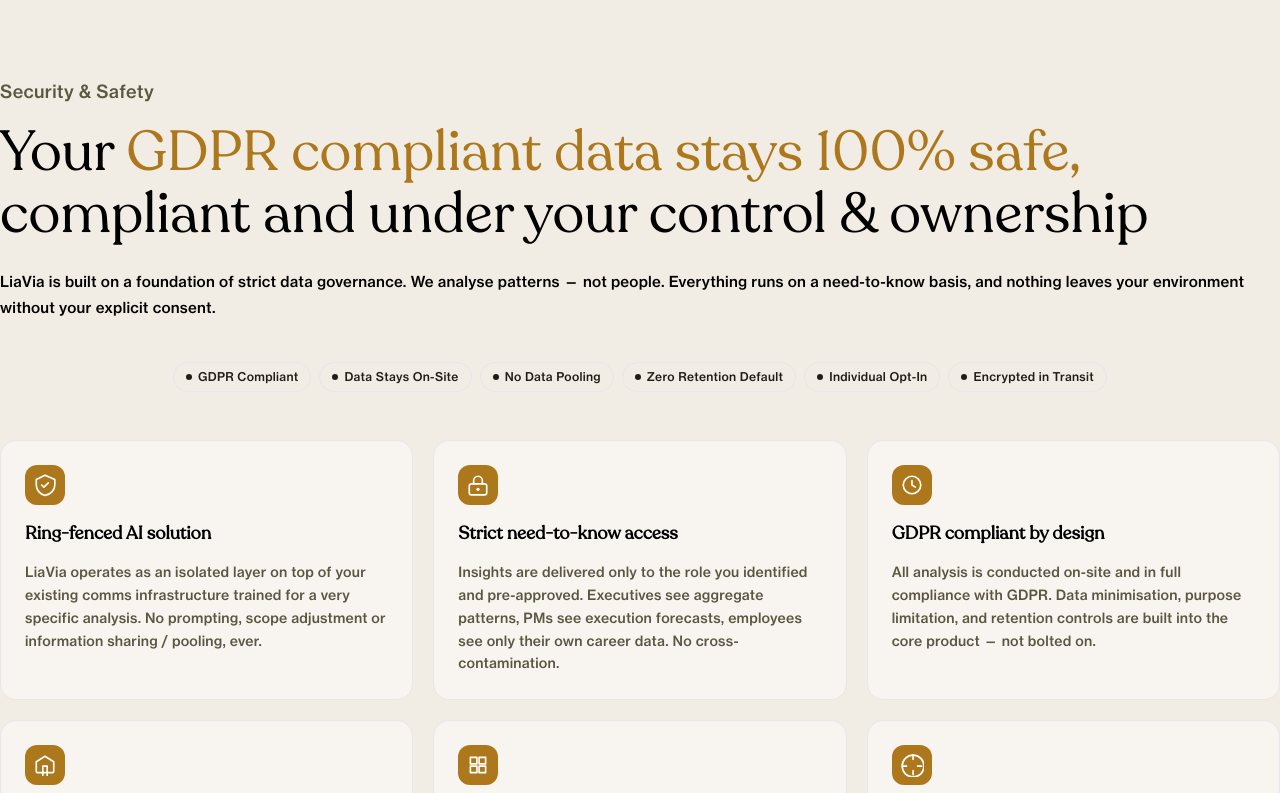
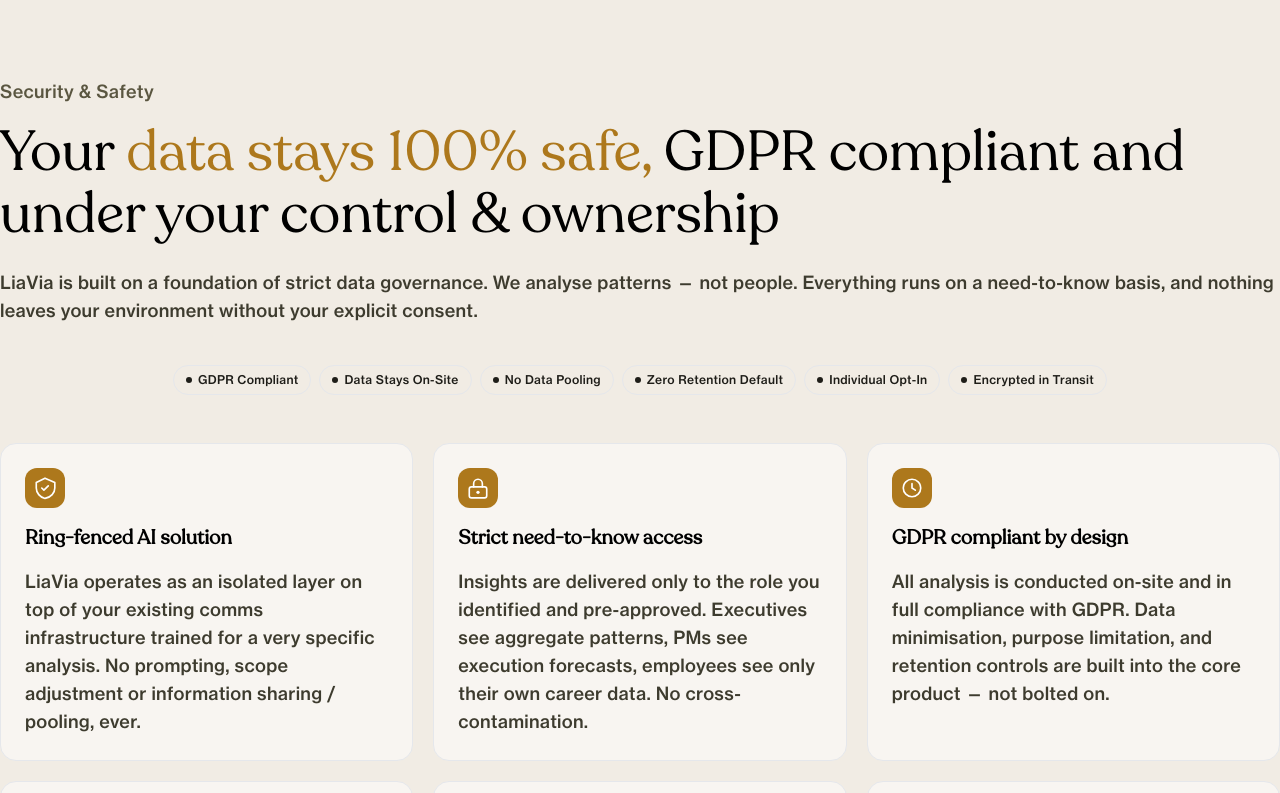
Before and after one commit to Abdulwahab76/liavia-landing, a Next.js app: page / in a window 1280 px wide. Shown: the part 3327-4120 px from the top of the page. Built offline with nearby package versions, Linux system fonts and the light colour scheme.

Commit message:
fix: font size & weight

```diff
--- a/app/Components/SecuritySafety.tsx
+++ b/app/Components/SecuritySafety.tsx
@@ -169,11 +169,14 @@
       ref={animRef}
       className="rounded-2xl p-6 flex flex-col gap-4 bg-white/50 border border-gray-200"
     >
-      <div className="w-10 h-10 rounded-xl flex items-center justify-center shrink-0 bg-[#ad781c] text-white">
+      <div className="w-10 h-10 rounded-xl flex items-center justify-center shrink-0 bg-primary-gold text-white">
         {pillar.icon}
       </div>
-      <h3 className="text-lg font-semibold leading-snug">{pillar.title}</h3>
-      <p className="text-sm text-[#5a5640] leading-relaxed">
+      <h3 className="text-xl font-semibold leading-snug">{pillar.title}</h3>
+      <p
+        className="text-lg  lg:text-left text-center"
+        style={{ color: "#3d3b2e" }}
+      >
         {pillar.description}
       </p>
     </div>
@@ -261,13 +264,14 @@
 
           <h2 className="text-[42px] md:text-[56px] font-normal leading-[1.1] mb-6 max-w-full lg:text-left text-center">
             Your{" "}
-            <span className="text-primary-gold">
-              GDPR compliant data stays 100% safe,
-            </span>{" "}
-            compliant and under your control & ownership
+            <span className="text-primary-gold">data stays 100% safe,</span>{" "}
+            GDPR compliant and under your control & ownership
           </h2>
 
-          <p className="text-[15px] leading-[1.75] max-w-full lg:text-left text-center">
+          <p
+            className="text-lg  lg:text-left text-center"
+            style={{ color: "#3d3b2e" }}
+          >
             {intro}
           </p>
         </div>
```
